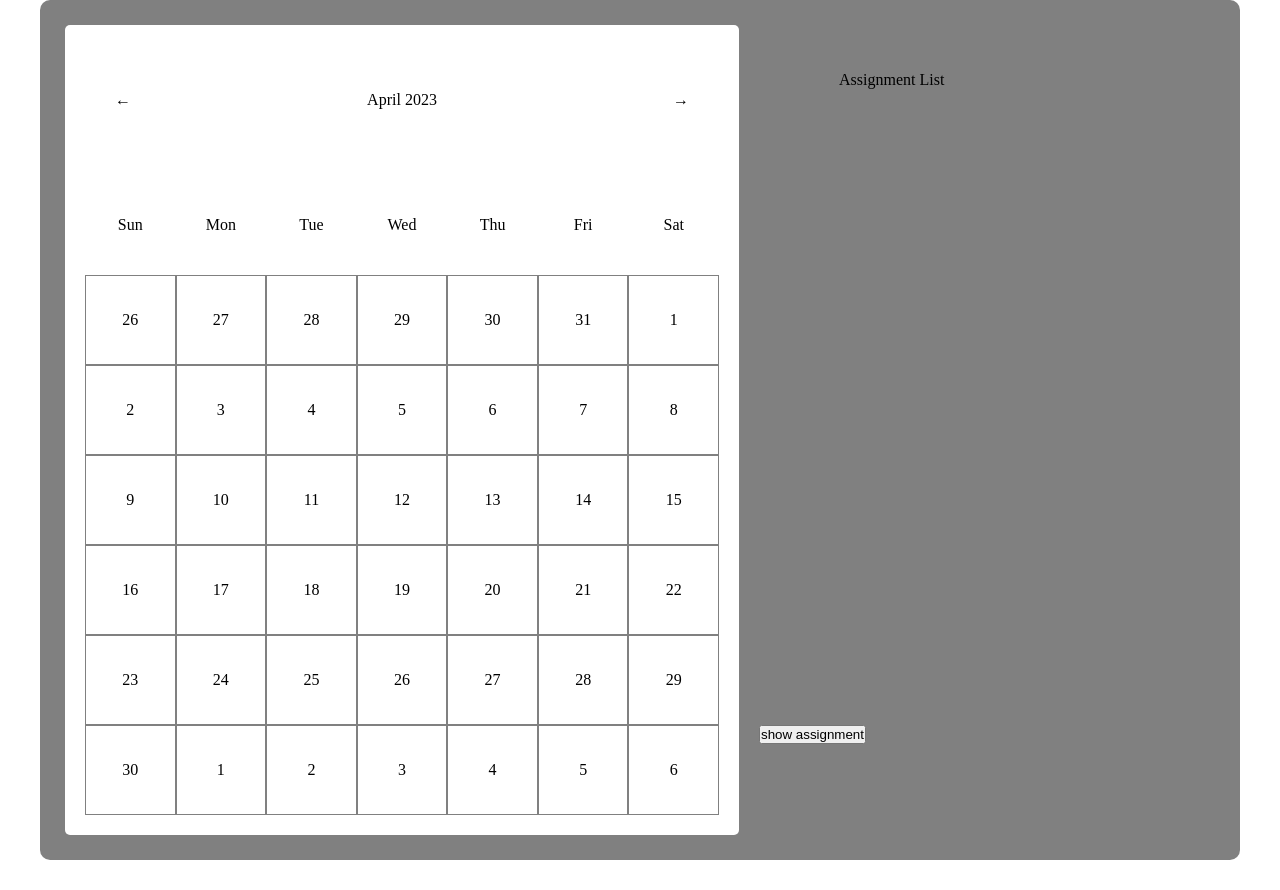
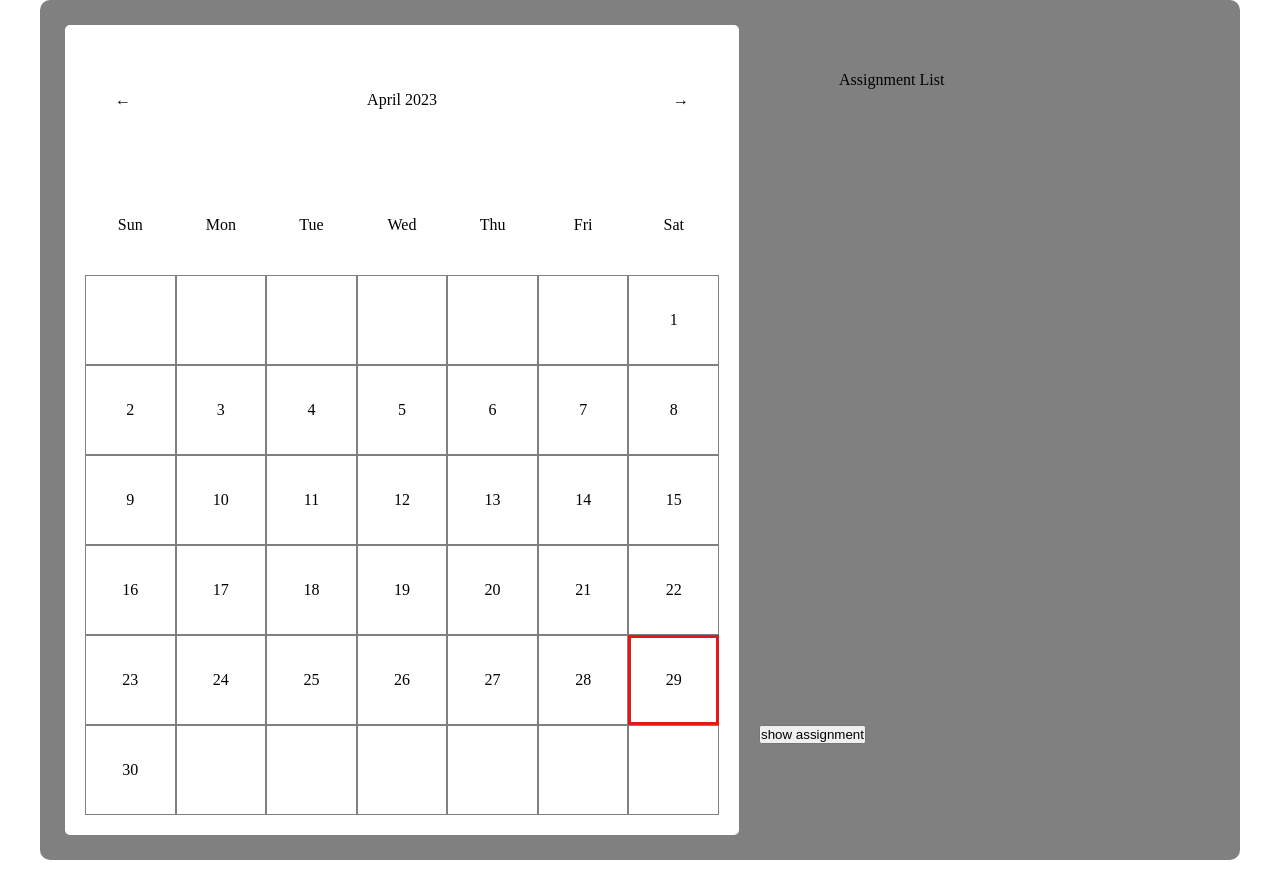
Before and after one commit to inecrft/ComEngEss-project, a plain HTML site: page frontend/home.html in a window 1280 px wide. Drawn offline with Linux system fonts and the light colour scheme; no server answers.

Commit message:
add border for todat's date

```diff
--- a/frontend/script_calendar.js
+++ b/frontend/script_calendar.js
@@ -38,7 +38,7 @@ function initCalendar() {
   let days = "";
 
   for (let i = day; i > 0; i--) {
-    days += `<div class="day prev-date">${prevDays - i + 1}</div>`;
+    days += `<div class="day prev-date"></div>`;
   }
 
   for (let i = 1; i <= lastDate; i++) {
@@ -47,14 +47,14 @@ function initCalendar() {
       year == new Date().getFullYear() &&
       month == new Date().getMonth()
     ) {
-      days += `<div class="day today">${i}</div>`;
+      days += `<div class="day_today">${i}</div>`;
     } else {
       days += `<div class="day">${i}</div>`;
     }
   }
 
   for (let i = 1; i <= nextDays; i++) {
-    days += `<div class="day next-date">${i}</div>`;
+    days += `<div class="day next-date"></div>`;
   }
 
   daysContainer.innerHTML = days;
--- a/frontend/style.css
+++ b/frontend/style.css
@@ -79,6 +79,15 @@ body {
     justify-content: center;
     border: 1px solid grey;
 }
+.day_today {
+    width: 14.28%;
+    height: 90px;
+    display: flex;
+    align-items: center;
+    justify-content: center;
+    border: 3px solid rgb(225, 25, 25);
+}
+
 .calendar .days .event {
     position: relative;
 }
```
